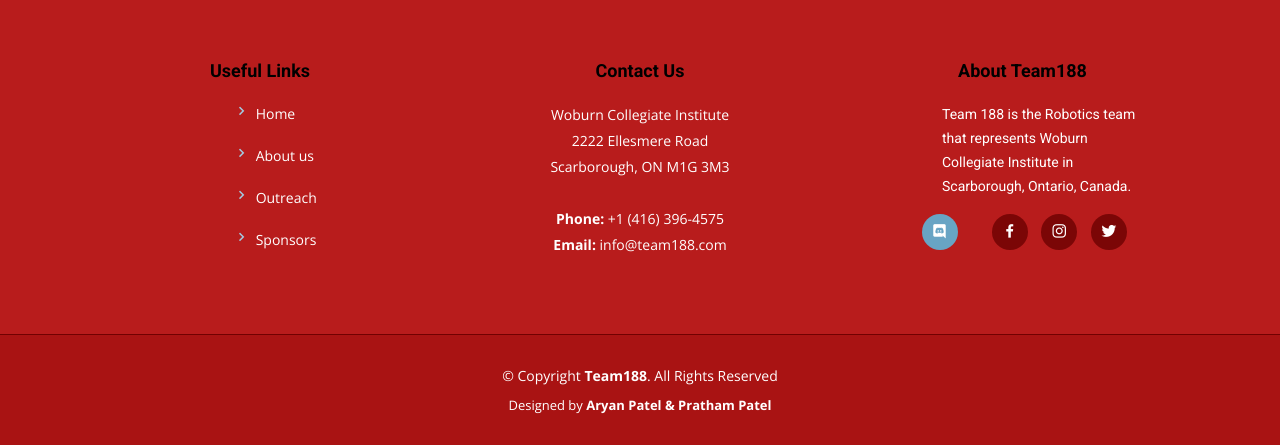
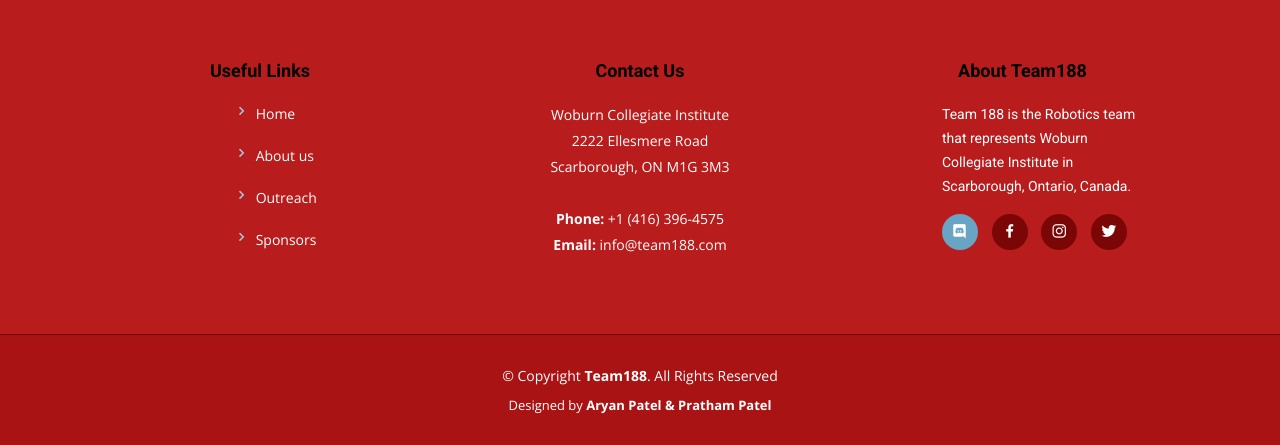
Before and after one commit to frcteam188/team188-new-website, a PHP site: page /index.php in a window 1280 px wide, with the pointer over the restyled element. Shown: the part 2807-3252 px from the top of the page. Run offline with PHP 8.4, Linux system fonts and the light colour scheme.

Commit message:
Update style.css

```diff
--- a/assets/css/style.css
+++ b/assets/css/style.css
@@ -2293,8 +2293,8 @@
   background: #68A4C4;
   color: #fff;
   text-decoration: none;
-  margin-left: 30px;
-  margin-right: -20px;
+  margin-left: 50px;
+  margin-right: -40px;
 }
 
 #footer .footer-top h4 {
```
